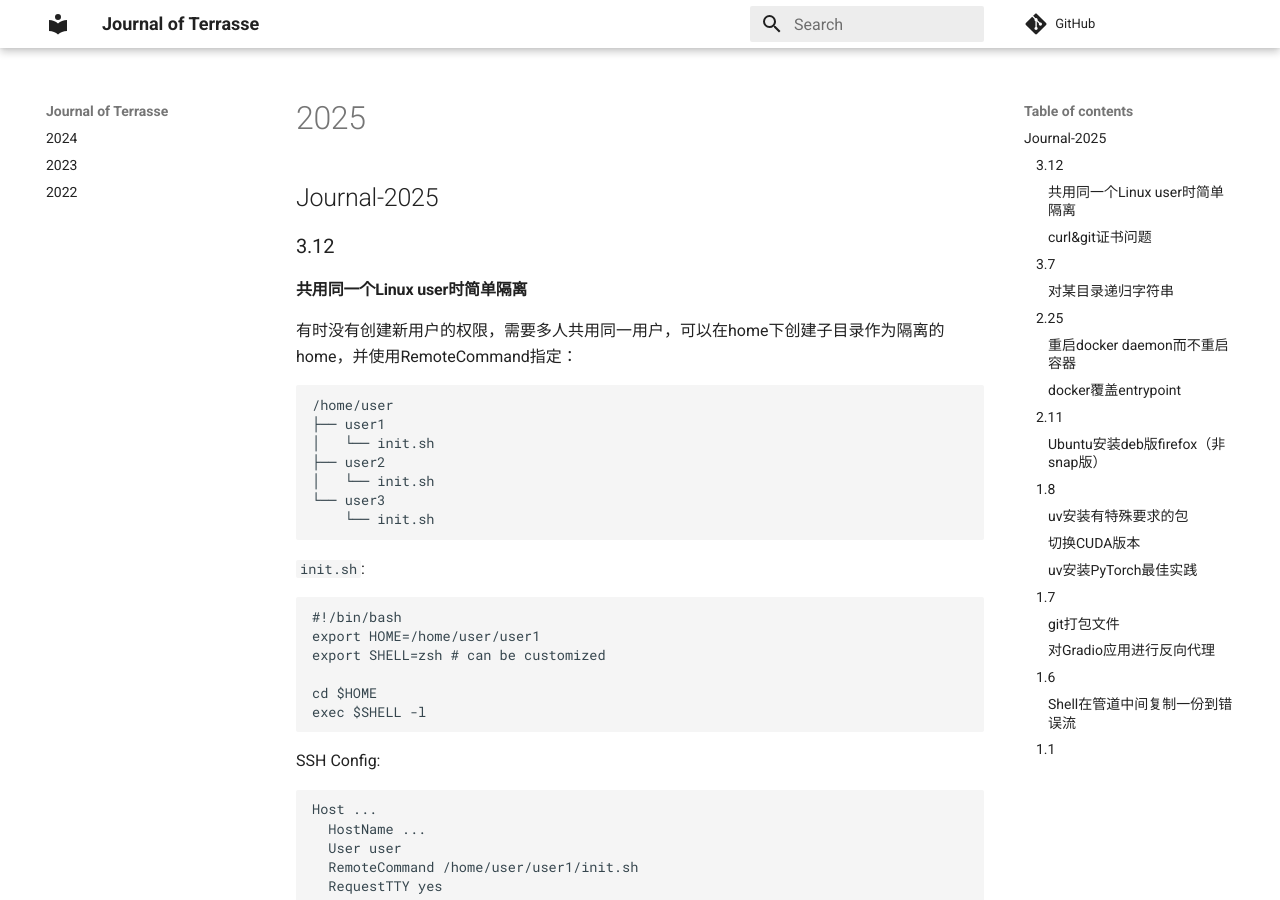
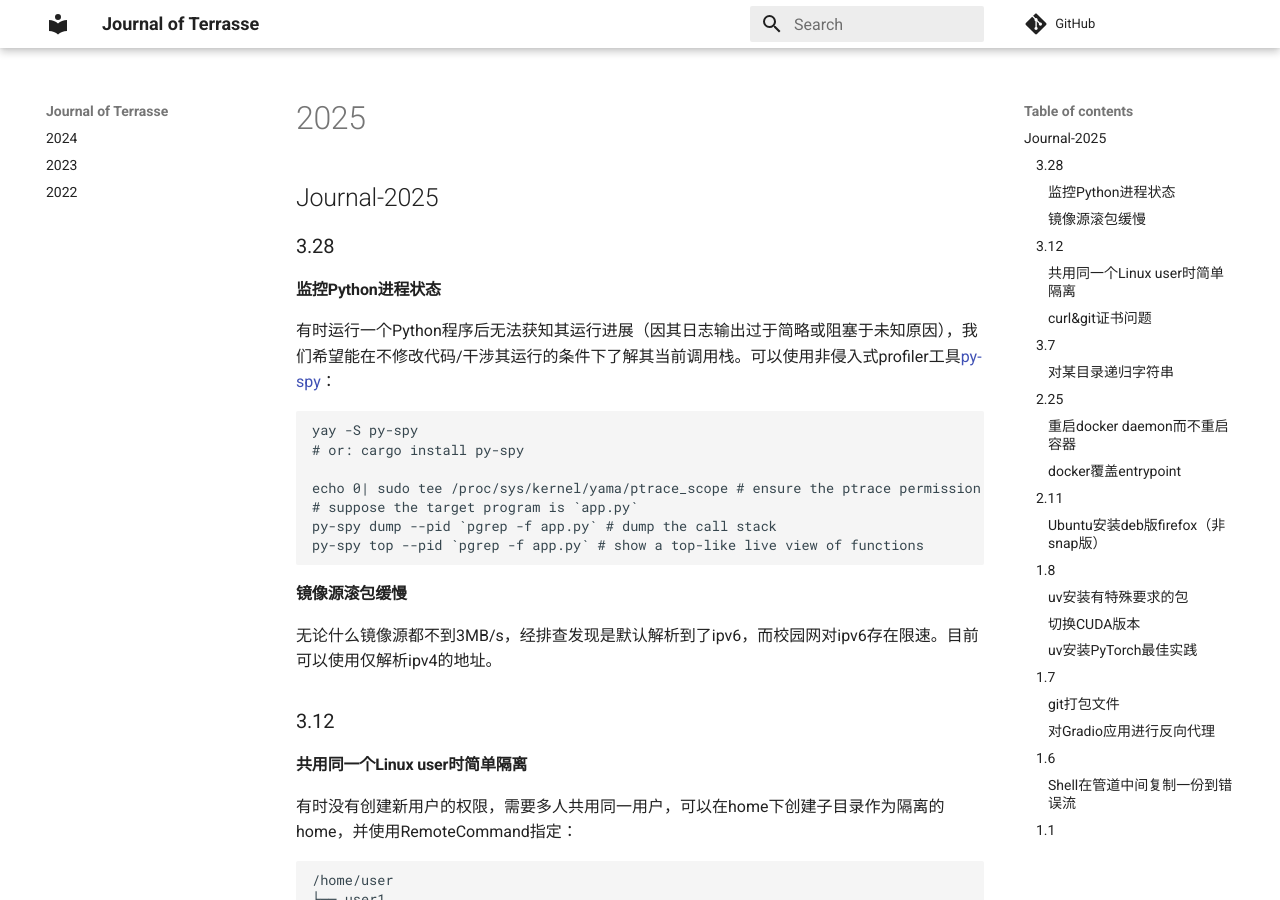
Before and after one commit to Jerry-Terrasse/journal, an MkDocs documentation site: the page built from docs/2025.md, in a window 1280 px wide and 900 px high. Built offline with MkDocs 1.6.1 and Material for MkDocs 9.7.7, drawn with Linux system fonts in a browser that asks for light colours; comment, search, counter and statistics services are not loaded.

Commit message:
update (Fri Mar 28 03:54:46 PM CST 2025)

````diff
--- a/docs/2025.md
+++ b/docs/2025.md
@@ -1,4 +1,24 @@
 ## Journal-2025
+
+### 3.28
+
+#### 监控Python进程状态
+
+有时运行一个Python程序后无法获知其运行进展（因其日志输出过于简略或阻塞于未知原因），我们希望能在不修改代码/干涉其运行的条件下了解其当前调用栈。可以使用非侵入式profiler工具[py-spy](https://github.com/benfred/py-spy)：
+
+```shell
+yay -S py-spy
+# or: cargo install py-spy
+
+echo 0| sudo tee /proc/sys/kernel/yama/ptrace_scope # ensure the ptrace permission
+# suppose the target program is `app.py`
+py-spy dump --pid `pgrep -f app.py` # dump the call stack
+py-spy top --pid `pgrep -f app.py` # show a top-like live view of functions
+```
+
+#### 镜像源滚包缓慢
+
+无论什么镜像源都不到3MB/s，经排查发现是默认解析到了ipv6，而校园网对ipv6存在限速。目前可以使用仅解析ipv4的地址。
 
 ### 3.12
 
````
